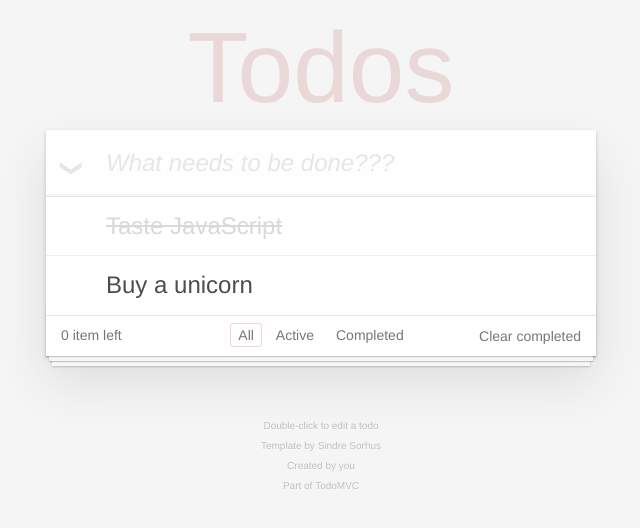
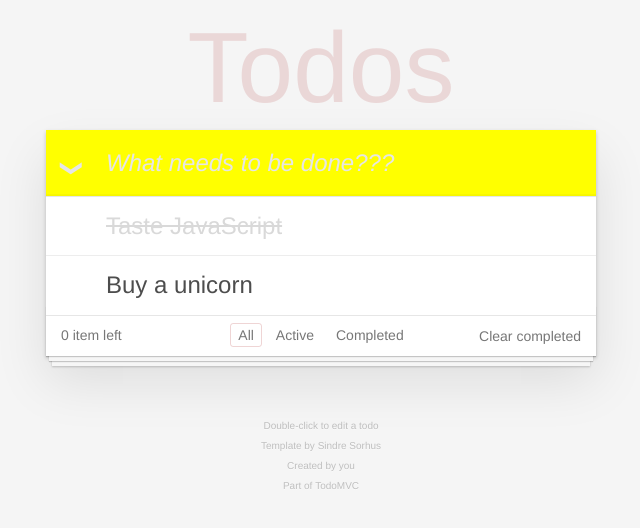
Before and after one commit to chgc/20181110-angular-beginner, an Angular app: page / in a window 1280 px wide. Shown: the top 528 px of the page, without its empty margins (319-959 px from the left). Built offline with nearby package versions, Linux system fonts and the light colour scheme.

Commit message:
簡化 keyup 的程式碼

```diff
--- a/src/app/app.component.html
+++ b/src/app/app.component.html
@@ -5,7 +5,8 @@
       class="new-todo"
       [placeholder]="placeholderText"
       #todo
-      (keyup)="newTodo($event, todo)"
+      [style.background-color]="background"
+      (keyup.enter)="newTodo(todo)"
       autofocus
     />
   </header>
--- a/src/app/app.component.ts
+++ b/src/app/app.component.ts
@@ -8,10 +8,8 @@ import { Component } from '@angular/core';
 export class AppComponent {
   appTitle = 'Todos';
   placeholderText = 'What needs to be done???';
-
-  newTodo(event, inputElement) {
-    if (event.code === 'Enter') {
-      console.log(inputElement.value);
-    }
+  background = 'yellow';
+  newTodo(inputElement) {
+    console.log(inputElement.value);
   }
 }
```
